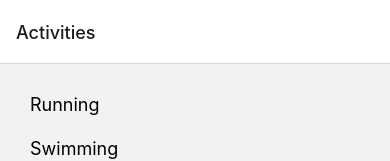
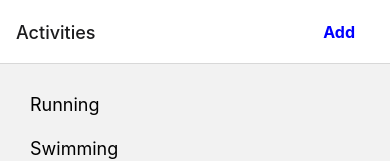
Before and after one commit to daodaojiang622/daodaojiang622-CS5520-FA2024-Vancouver-Assignment2, a React Native app in the folder activity_diet_tracker_app/: screen /Activities in a window 390 px wide. Shown: the top 161 px of the page. Built offline with nearby package versions, Linux system fonts and the light colour scheme.

Commit message:
added a add button on act screen

```diff
--- a/activity_diet_tracker_app/App.js
+++ b/activity_diet_tracker_app/App.js
@@ -8,6 +8,7 @@ import DietScreen from './Screens/DietScreen';
 import SettingsScreen from './Screens/SettingsScreen';
 import TabBarIcon from './Components/TabBarIcon';
 import { background, icon, inactiveIcon } from './Utils/Colors';
+import Button from './Components/Button';
 
 const Stack = createNativeStackNavigator();
 const Tab = createBottomTabNavigator();
@@ -55,11 +56,23 @@ function BottomTabs() {
         tabBarInactiveTintColor: inactiveIcon,
       })}
     >
-      <Tab.Screen name="Activities" component={ActivitiesScreenWrapper} />
+      <Tab.Screen
+        name="Activities"
+        component={ActivitiesScreenWrapper}
+        options={{
+          headerRight: () => (
+            <Button title="Add" onPress={handleAddPress} />
+          ),
+        }}
+      />
       <Tab.Screen name="Diet" component={DietScreenWrapper} />
       <Tab.Screen name="Settings" component={SettingsScreenWrapper} />
     </Tab.Navigator>
   );
+}
+
+function handleAddPress() {
+  console.log('Add button pressed');
 }
 
 export default function App() {
@@ -74,7 +87,13 @@ export default function App() {
           headerTintColor: inactiveIcon, // Set the header text color
         }}
       >
-        <Stack.Screen name="BottomTabs" component={BottomTabs} options={{ headerShown: false }} />
+        <Stack.Screen
+        name="BottomTabs"
+        component={BottomTabs}
+        options={{
+          headerShown: false
+        }}
+         />
       </Stack.Navigator>
     </NavigationContainer>
   );
--- /dev/null
+++ b/activity_diet_tracker_app/Components/Button.js
@@ -0,0 +1,25 @@
+import React from 'react';
+import { TouchableOpacity, Text, StyleSheet } from 'react-native';
+
+const Button = ({ onPress, title }) => (
+  <TouchableOpacity style={styles.button} onPress={onPress}>
+    <Text style={styles.buttonText}>{title}</Text>
+  </TouchableOpacity>
+);
+
+const styles = StyleSheet.create({
+  button: {
+    backgroundColor: 'transparent',
+    padding: 10,
+    borderRadius: 5,
+    alignItems: 'center',
+  },
+  buttonText: {
+    color: 'blue',
+    fontSize: 16,
+    marginRight: 25,
+    fontWeight: 'bold',
+  },
+});
+
+export default Button;
--- a/activity_diet_tracker_app/Screens/ActivitiesScreen.js
+++ b/activity_diet_tracker_app/Screens/ActivitiesScreen.js
@@ -1,5 +1,6 @@
 import React from 'react';
 import { View, Text, FlatList, StyleSheet } from 'react-native';
+import Button from '../Components/Button';
 
 const activities = [
   { id: '1', name: 'Running' },
@@ -8,6 +9,11 @@ const activities = [
 ];
 
 export default function ActivitiesScreen() {
+  const handleAddPress = () => {
+    // Placeholder function for button press
+    console.log('Add button pressed');
+  };
+
   return (
     <View style={styles.container}>
       <FlatList
@@ -24,6 +30,11 @@ const styles = StyleSheet.create({
     flex: 1,
     padding: 20,
   },
+  addButton: {
+    position: 'absolute',
+    top: 10,
+    right: 10,
+  },
   item: {
     padding: 10,
     fontSize: 18,
```
